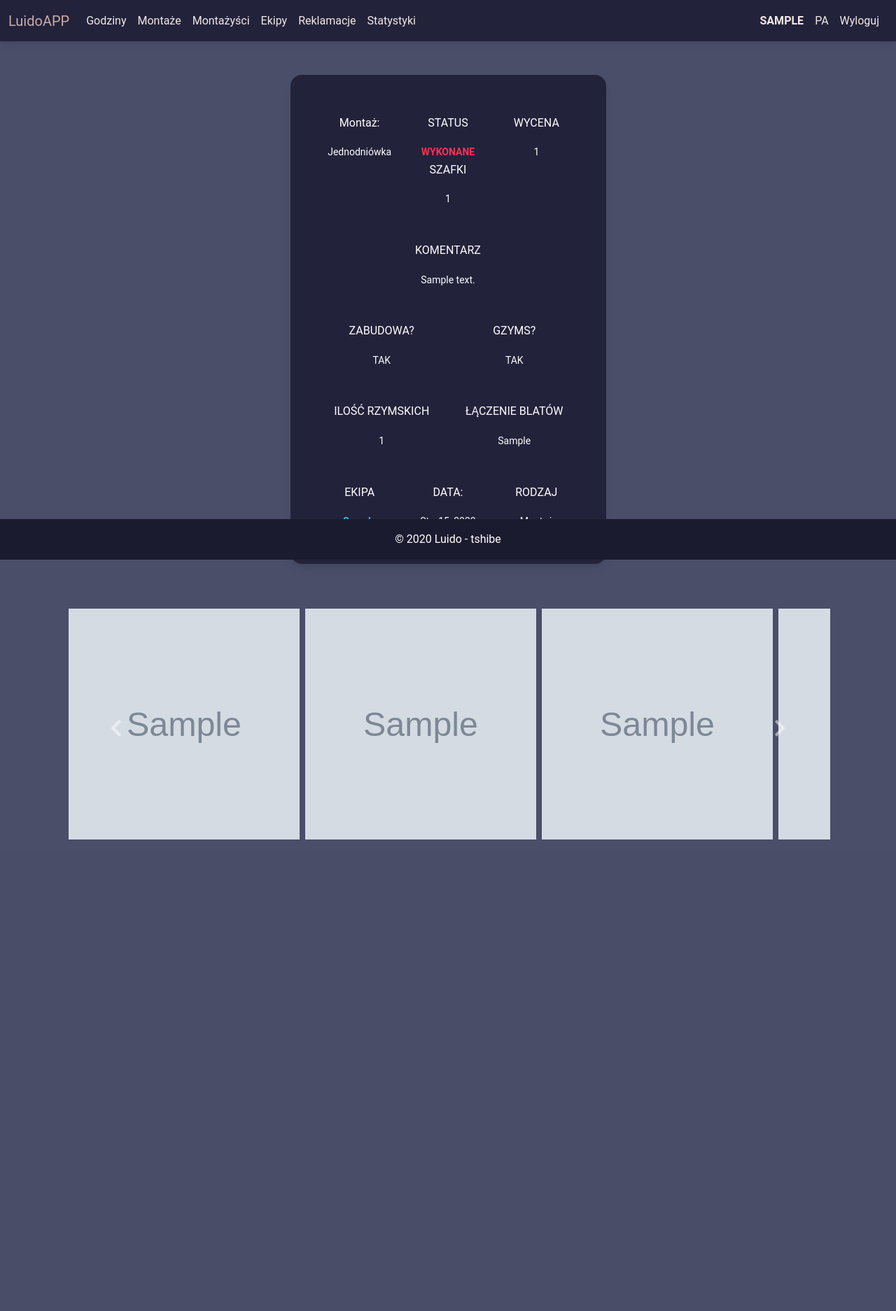
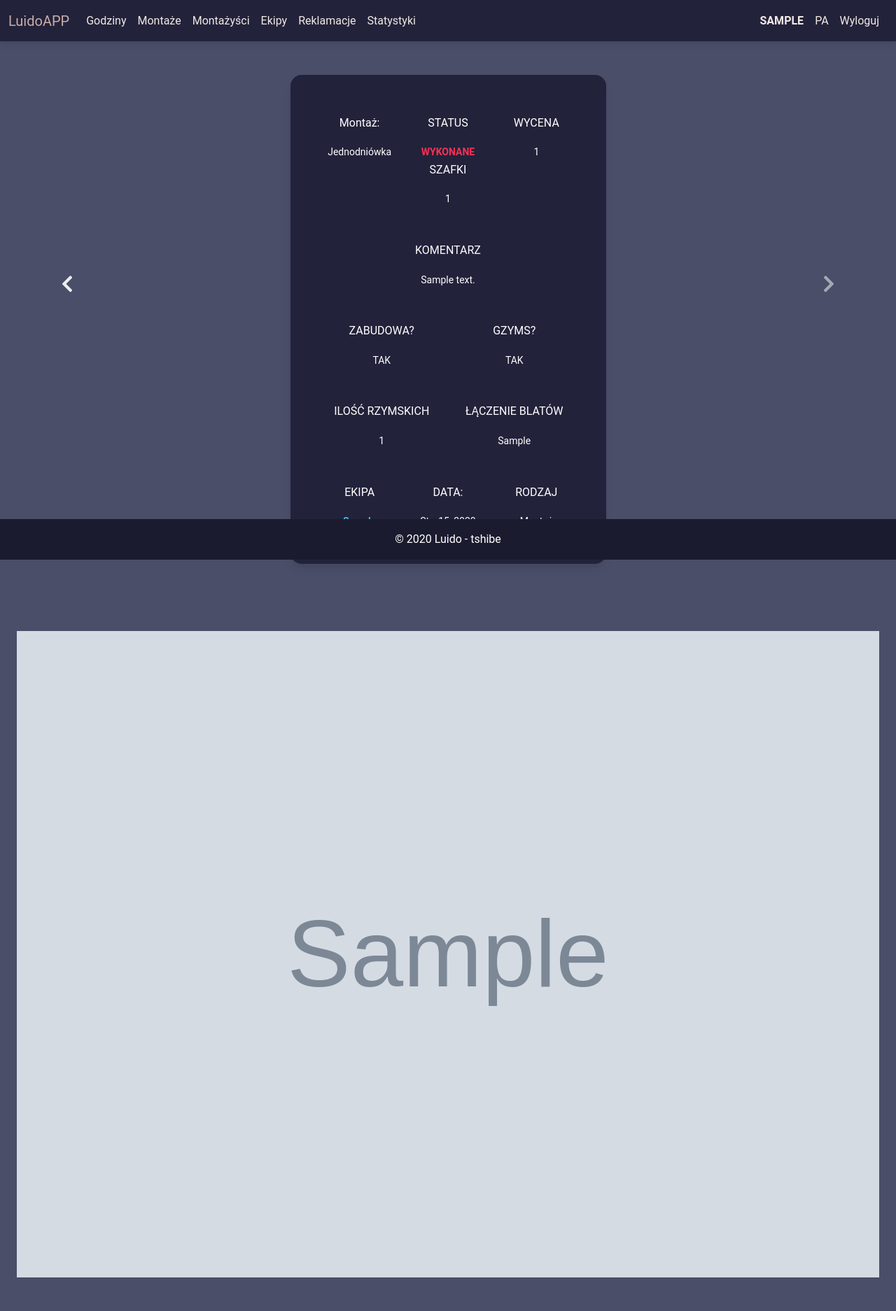
Before and after one commit to Tshibek/luidoapp, a Django app: page /montage/1 in a window 1280 px wide. Shown: the whole page at 70% size. Before the commit the page ends 1200 px from the top, so only its background shows below. Run offline with Django 3.2, Linux system fonts and the light colour scheme; a user stored in the database is signed in; tables that the repository leaves empty hold one stand-in row (values such as "Sample post"); grey boxes marked "Sample" are stand-in pictures; some libraries are stand-ins or nearby versions.

Commit message:
check new lightbox

```diff
--- a/core/templates/details/montage_detail.html
+++ b/core/templates/details/montage_detail.html
@@ -81,54 +81,54 @@
             </div>
         </div>
     </div>
-
-    <div class="container text-center my-3">
-        <div class="row mx-auto my-auto justify-content-center">
-            <div id="recipeCarousel" class="carousel slide" data-bs-ride="carousel">
-                <div class="carousel-inner" role="listbox">
-                    {% for image in montage.get_images %}
-                        <div class="carousel-item {% if forloop.first %}active{% endif %}">
-                            <div class="col-auto px-1">
-
-                                <img src="{{ MEDIA_URL }}{{ image.images }}" width="330"
-                                     height="330">
-
-                            </div>
-                        </div>
-                    {% endfor %}
-                </div>
-                <a class="carousel-control-prev bg-transparent w-aut" href="#recipeCarousel" role="button"
-                   data-bs-slide="prev">
-                    <span class="carousel-control-prev-icon" aria-hidden="true"></span>
-                </a>
-                <a class="carousel-control-next bg-transparent w-aut" href="#recipeCarousel" role="button"
-                   data-bs-slide="next">
-                    <span class="carousel-control-next-icon" aria-hidden="true"></span>
-                </a>
-            </div>
-        </div>
-
-    </div>
+{% include 'assets/lightbox.html' %}
+{#    <div class="container text-center my-3">#}
+{#        <div class="row mx-auto my-auto justify-content-center">#}
+{#            <div id="recipeCarousel" class="carousel slide" data-bs-ride="carousel">#}
+{#                <div class="carousel-inner" role="listbox">#}
+{#                    {% for image in montage.get_images %}#}
+{#                        <div class="carousel-item {% if forloop.first %}active{% endif %}">#}
+{#                            <div class="col-auto px-1">#}
+{##}
+{#                                <img src="{{ MEDIA_URL }}{{ image.images }}" width="330"#}
+{#                                     height="330">#}
+{##}
+{#                            </div>#}
+{#                        </div>#}
+{#                    {% endfor %}#}
+{#                </div>#}
+{#                <a class="carousel-control-prev bg-transparent w-aut" href="#recipeCarousel" role="button"#}
+{#                   data-bs-slide="prev">#}
+{#                    <span class="carousel-control-prev-icon" aria-hidden="true"></span>#}
+{#                </a>#}
+{#                <a class="carousel-control-next bg-transparent w-aut" href="#recipeCarousel" role="button"#}
+{#                   data-bs-slide="next">#}
+{#                    <span class="carousel-control-next-icon" aria-hidden="true"></span>#}
+{#                </a>#}
+{#            </div>#}
+{#        </div>#}
+{##}
+{#    </div>#}
 {% endblock %}
-{% block extra_javascript %}
-
-
-    <script type="text/javascript">
-        let items = document.querySelectorAll('.carousel .carousel-item')
-
-        items.forEach((el) => {
-            const minPerSlide = 4
-            let next = el.nextElementSibling
-            for (var i = 1; i < minPerSlide; i++) {
-                if (!next) {
-                    // wrap carousel by using first child
-                    next = items[0]
-                }
-                let cloneChild = next.cloneNode(true)
-                el.appendChild(cloneChild.children[0])
-                next = next.nextElementSibling
-            }
-        })
-
-    </script>
-{% endblock %}
+{#{% block extra_javascript %}#}
+{##}
+{##}
+{#    <script type="text/javascript">#}
+{#        let items = document.querySelectorAll('.carousel .carousel-item')#}
+{##}
+{#        items.forEach((el) => {#}
+{#            const minPerSlide = 4#}
+{#            let next = el.nextElementSibling#}
+{#            for (var i = 1; i < minPerSlide; i++) {#}
+{#                if (!next) {#}
+{#                    // wrap carousel by using first child#}
+{#                    next = items[0]#}
+{#                }#}
+{#                let cloneChild = next.cloneNode(true)#}
+{#                el.appendChild(cloneChild.children[0])#}
+{#                next = next.nextElementSibling#}
+{#            }#}
+{#        })#}
+{##}
+{#    </script>#}
+{#{% endblock %}#}
--- /dev/null
+++ b/templates/assets/lightbox.html
@@ -0,0 +1,40 @@
+<div class="container-fluid my-5">
+    <div class="row">
+        <div class="col-12">
+            <div class="lightbox">
+                <div class="multi-carousel">
+                    <div class="multi-carousel-inner">
+                         {% for image in montage.get_images %}
+                        <div class="multi-carousel-item">
+                            <img
+                                    src="{{ MEDIA_URL }}{{ image.images }}"
+                                    data-mdb-img="{{ MEDIA_URL }}{{ image.images }}"
+                                    alt="{{ forloop.counter}}"
+                                    class="w-100"
+                            />
+                        </div>
+                        {% endfor %}
+
+
+                    </div>
+                    <button
+                            class="carousel-control-prev"
+                            type="button"
+                            tabindex="0"
+                            data-mdb-slide="prev"
+                    >
+                        <span class="carousel-control-prev-icon" aria-hidden="true"></span>
+                    </button>
+                    <button
+                            class="carousel-control-next"
+                            type="button"
+                            tabindex="0"
+                            data-mdb-slide="next"
+                    >
+                        <span class="carousel-control-next-icon" aria-hidden="true"></span>
+                    </button>
+                </div>
+            </div>
+        </div>
+    </div>
+</div>
--- a/todo/forms.py
+++ b/todo/forms.py
@@ -5,4 +5,4 @@ from . import models
 class TodoForm(forms.ModelForm):
     class Meta:
         model = models.Todo
-        fields = ('team', 'status', 'title', 'desc', 'date')
+        fields = ('team', 'status', 'title', 'desc', 'contact_date', 'finish_date')
--- a/todo/urls.py
+++ b/todo/urls.py
@@ -6,5 +6,6 @@ from todo import views
 
 app_name = 'todo'
 urlpatterns = [
-    path('lista', views.todo_list, name='todo_list'),
+    path('/lista', views.todo_list, name='todo_list'),
+    path('/dodaj',views.todo_add, name='todo_add'),
 ]
```
Also changed, not shown: todo/templates/todo/todo.html (+14 -1 lines), todo/templates/todo/todo_add.html (+9 -0 lines), todo/views.py (+19 -3 lines), templates/assets/carousel.html (deleted).
